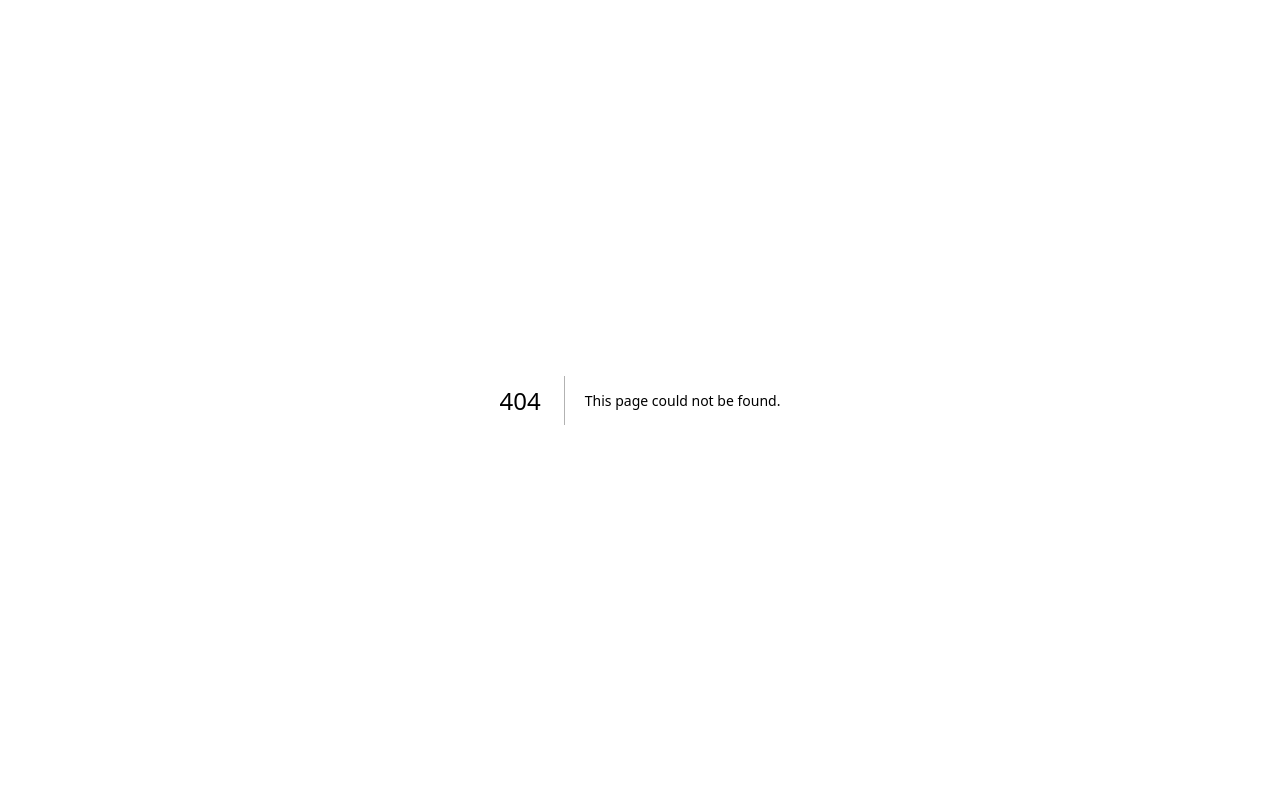
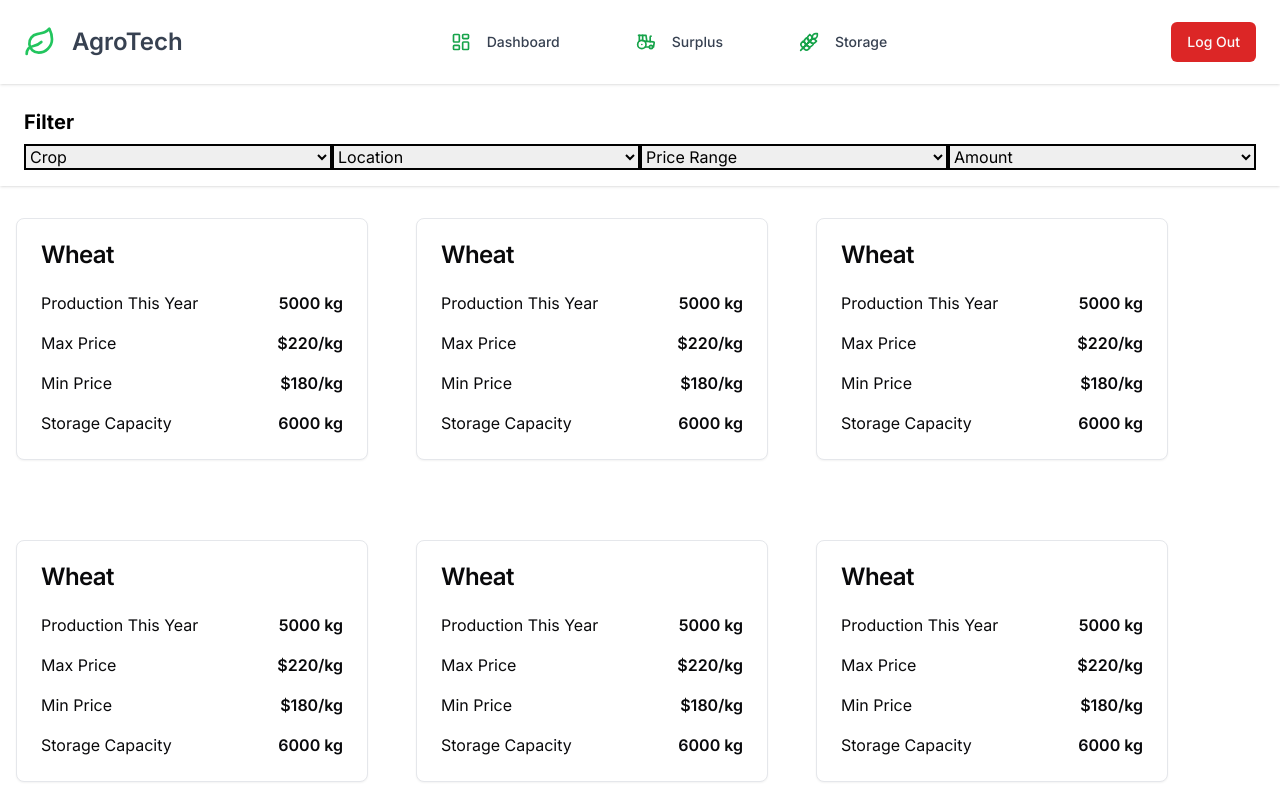
Before and after one commit to floor2hq/agro-client, a Next.js app: page /distributor/surplus in a window 1280 px wide. Before the commit this address had no page. Shown: the top 800 px of the page. Built offline with nearby package versions, Linux system fonts and the light colour scheme.

Commit message:
Distributor Surplus page created

```diff
--- /dev/null
+++ b/src/app/distributor/surplus/page.tsx
@@ -0,0 +1,22 @@
+import React from "react";
+import CropCard from "@/components/component/farmer/CropCard";
+import DistributorHeader from "@/components/component/distributor/DistributorHeader";
+import DistributorFilter from "@/components/component/distributor/DistributorFilter";
+
+export default function Surplus() {
+  return (
+    <>
+      <DistributorHeader />
+      <DistributorFilter />
+      <div className="w-full flex gap-4 flex-wrap">
+        <CropCard />
+        <CropCard />
+        <CropCard />
+        <CropCard />
+        <CropCard />
+        <CropCard />
+        <CropCard />
+      </div>
+    </>
+  );
+}
--- /dev/null
+++ b/src/components/component/distributor/DistributorFilter.tsx
@@ -0,0 +1,33 @@
+export default function DistributorFilter() {
+  return (
+    <div className="flex flex-col px-6 py-4 bg-white shadow dark:bg-gray-800">
+        <h1 className="text-xl font-bold my-2">Filter</h1>
+        <div className="flex justify-between">
+            <select id="dropdown" className="border-2 border-black w-80">
+                <option value="">Crop</option>
+                <option value="option1" className="py-3 my-5">Wheat</option>
+                <option value="option2">Rice</option>
+                <option value="option3">Mango</option>
+            </select>
+            <select id="dropdown" className="border-2 border-black w-80">
+                <option value="">Location</option>
+                <option value="option1" className="py-3 my-5">Wheat</option>
+                <option value="option2">Rice</option>
+                <option value="option3">Mango</option>
+            </select>
+            <select id="dropdown" className="border-2 border-black w-80">
+                <option value="">Price Range</option>
+                <option value="option1" className="py-3 my-5">Wheat</option>
+                <option value="option2">Rice</option>
+                <option value="option3">Mango</option>
+            </select>
+            <select id="dropdown" className="border-2 border-black w-80">
+                <option value="">Amount</option>
+                <option value="option1" className="py-3 my-5">Wheat</option>
+                <option value="option2">Rice</option>
+                <option value="option3">Mango</option>
+            </select>
+        </div>
+    </div>
+  );
+}
--- /dev/null
+++ b/src/components/component/distributor/DistributorHeader.tsx
@@ -0,0 +1,58 @@
+import { Button } from "@/components/ui/button";
+import { LayoutDashboardIcon, TractorIcon, Wheat } from "lucide-react";
+import Link from "next/link";
+
+export default function DistributorHeader() {
+  return (
+    <header className="sticky flex items-center justify-between px-6 py-4 bg-white shadow dark:bg-gray-800">
+      <div className="flex items-center space-x-4">
+        <svg
+          className="h-8 w-8 text-green-500"
+          xmlns="http://www.w3.org/2000/svg"
+          width="24"
+          height="24"
+          viewBox="0 0 24 24"
+          fill="none"
+          stroke="currentColor"
+          strokeWidth="2"
+          strokeLinecap="round"
+          strokeLinejoin="round"
+        >
+          <path d="M11 20A7 7 0 0 1 9.8 6.1C15.5 5 17 4.48 19 2c1 2 2 4.18 2 8 0 5.5-4.78 10-10 10Z" />
+          <path d="M2 21c0-3 1.85-5.36 5.08-6C9.5 14.52 12 13 13 12" />
+        </svg>
+        <h1 className="text-2xl font-semibold text-gray-700 dark:text-gray-200">
+          AgroTech
+        </h1>
+      </div>
+      <nav className="flex-1 flex gap-3 justify-center space-x-4">
+        <Link
+          className="flex items-center px-4 py-4 text-sm font-medium text-gray-700 hover:bg-gray-100 hover:rounded-lg dark:text-gray-200"
+          href="/distributor/dashboard"
+        >
+          <LayoutDashboardIcon className="h-5 w-5 text-primary" />
+          <span className="mx-4">Dashboard</span>
+        </Link>
+        <Link
+          className="flex items-center px-4 py-4 text-sm font-medium text-gray-700 dark:text-gray-200 hover:bg-gray-100 hover:rounded-lg"
+          href="/distributor/surplus"
+        >
+          <TractorIcon className="h-5 w-5 text-primary" />
+          <span className="mx-4">Surplus</span>
+        </Link>
+        <Link
+          className="flex items-center px-4 py-4 text-sm font-medium text-gray-700 dark:text-gray-200 hover:bg-gray-100 hover:rounded-lg"
+          href="/distributor/storage"
+        >
+          <Wheat className="h-5 w-5 text-primary" />
+          <span className="mx-4">Storage</span>
+        </Link>
+      </nav>
+      <div className="flex items-center space-x-4">
+        <Button className="hidden md:flex bg-red-600" variant="destructive">
+          Log Out
+        </Button>
+      </div>
+    </header>
+  );
+}
```
Also changed, not shown: 1 other file (tests, documents, lock files or other folders).
